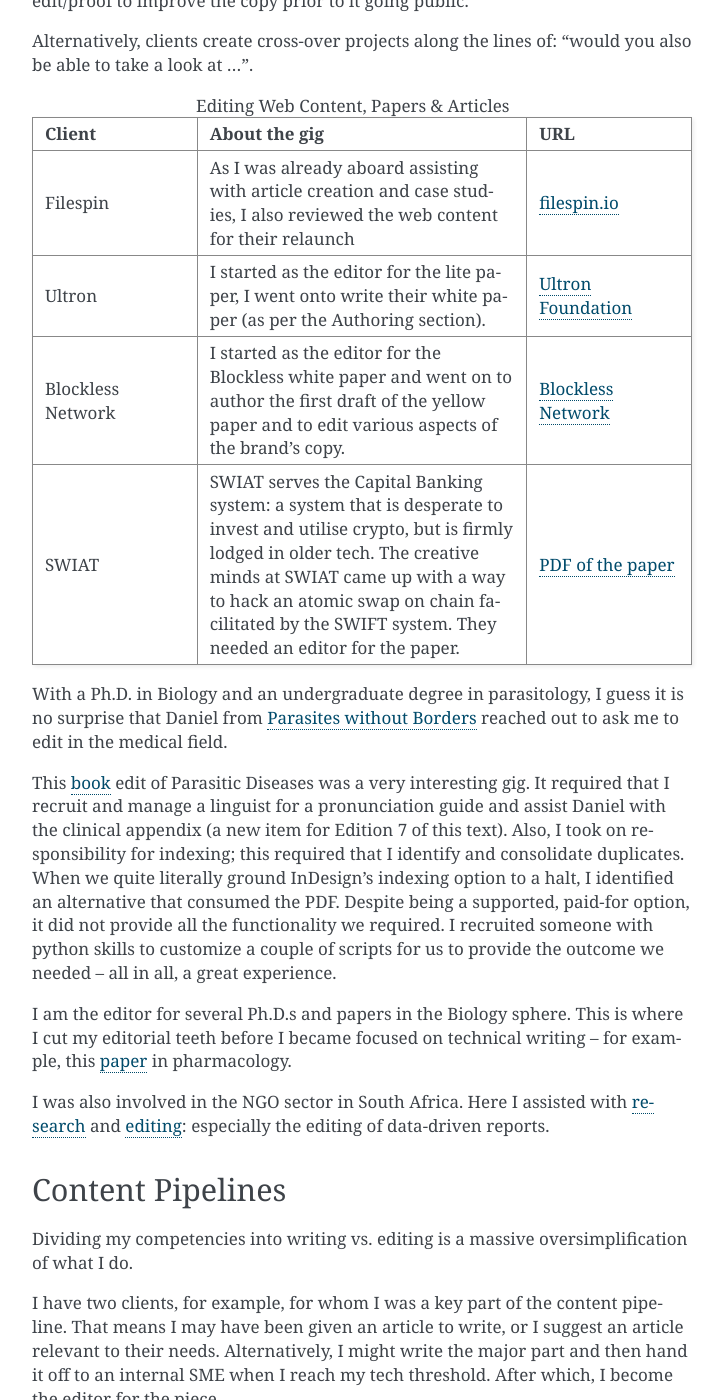
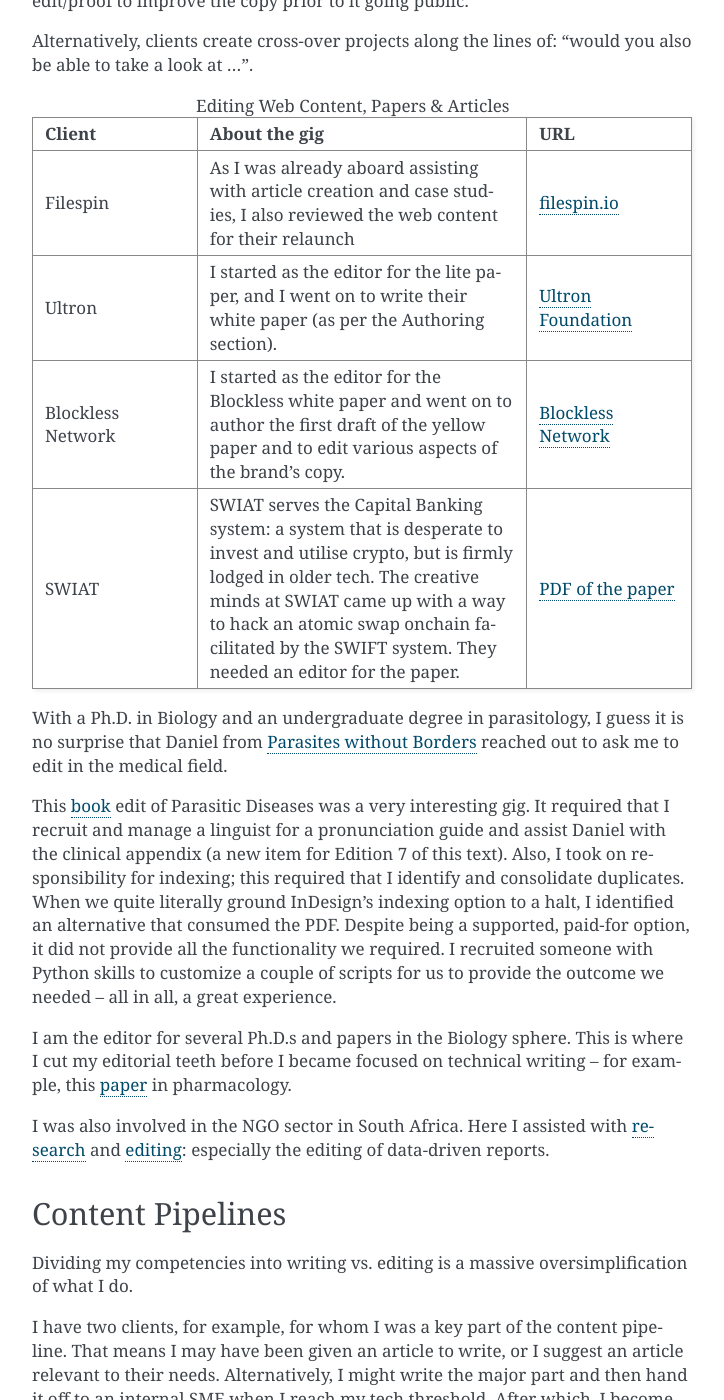
Before and after one commit to m4sterbunny/NewPortfolio, a Sphinx documentation site: the page built from source/pages/portfolio.rst, in a window 1280 px wide and 1400 px high, scrolled down 3788 px. Shown: the whole window, without its empty margins (388-1112 px from the left). Built offline with Sphinx 7.4.7, drawn with Linux system fonts in a browser that asks for light colours; some of the changed text lies outside the part shown.

Commit message:
QA round

```diff
--- a/source/pages/portfolio.rst
+++ b/source/pages/portfolio.rst
@@ -138,7 +138,7 @@
      - `Developer Portal <https://neonevm.org/docs/api/neon-api>`_
    * - `SMTP2go <https://www.smtp2go.com/>`_
      - Bulk email manager OpenAPI 3
-     - `Slate API Docs <https://smtp2go.github.io/smtp2go.apidocs/#smtp2go-api>`_
+     - `Slate API docs <https://smtp2go.github.io/smtp2go.apidocs/#smtp2go-api>`_
    * - `Upstart Commerce <https://upstartcommerce.com/>`_
      - e-commerce OpenAPI 3
      - `Upstart API docs <https://apidocs.upstartcommerce.com/docs/api-docs/8245c7c92d249-authenticate-a-consumer>`_
@@ -147,7 +147,7 @@
      - `Algopix API docs <https://docs.algopix.com/docs/algopix-api-documentation/ZG9jOjE3ODE1Mjg1-authentication>`_
    * - `Faria <https://www.faria.org/about>`_
      - Private API docs: Education management system OpenAPI
-     - `Faria API Docs extract <https://m4sterbunny.github.io/build/#client-3-faria>`_
+     - `Faria API docs extract <https://m4sterbunny.github.io/build/#client-3-faria>`_
    * - `Cloud RF <https://cloudrf.com/mapping-mesh-networks/>`_
      - Radio pylon mapping OpenAPI
      - `RF API docs <https://cloudrf.com/documentation/developer/swagger-ui/#/>`_
@@ -167,7 +167,7 @@
 
 While most of the developer docs I have been responsible for are also API docs, this is not always the case. See my :ref:`Web3 dev docs <developerdocs>` for more on the blockchain-specific dev portals.
 
-The challenge with Web3 docs on token-floated projects, is that there is often a need to accommodate a retail as well as developer audiences. While in the Web2 world, there is a clear separation between retail/user docs and developer portals.
+The challenge with Web3 docs on token-floated projects is that there is often a need to accommodate retail as well as developer audiences. While in the Web2 world, there is a clear separation between retail/user docs and developer portals.
 
 Author
 ******
@@ -202,7 +202,7 @@
      - Having cleaned up the API, Upstart commissioned the first article for their blog: an explainer of their product's rationale.
      - product_ rationale
    * - Filespin
-     - Filespin's project required case studies, blog articles, and a website content review. Their product offering can support many sectors; they, therefore, needed to improve their SEO for multiple keywords.
+     - Filespin's project required case studies, blog articles, and a website content review. Their product offering can support many sectors; therefore, they needed to improve their SEO for multiple keywords.
      - image_ delivery
    * -
      -
@@ -282,20 +282,20 @@
      - As I was already aboard assisting with article creation and case studies, I also reviewed the web content for their relaunch
      - `filespin.io <https://filespin.io/>`_
    * - Ultron
-     - I started as the editor for the lite paper, I went onto write their white paper (as per the Authoring section).
+     - I started as the editor for the lite paper, and I went on to write their white paper (as per the Authoring section).
      - `Ultron Foundation <https://ultron.foundation/>`_
    * - Blockless Network
      - I started as the editor for the Blockless white paper and went on to author the first draft of the yellow paper and to edit various aspects of the brand's copy.
      - `Blockless Network <https://blockless.network/>`_
    * - SWIAT
-     - SWIAT serves the Capital Banking system: a system that is desperate to invest and utilise crypto, but is firmly lodged in older tech. The creative minds at SWIAT came up with a way to hack an atomic swap on chain facilitated by the SWIFT system. They needed an editor for the paper.
+     - SWIAT serves the Capital Banking system: a system that is desperate to invest and utilise crypto, but is firmly lodged in older tech. The creative minds at SWIAT came up with a way to hack an atomic swap onchain facilitated by the SWIFT system. They needed an editor for the paper.
      - `PDF of the paper <https://www.swiat.io/media/swiat_cycros_whitepaper.pdf>`_
 
 
 
 With a Ph.D. in Biology and an undergraduate degree in parasitology, I guess it is no surprise that Daniel from `Parasites without Borders <http://parasiteswithoutborders.com/books/>`_ reached out to ask me to edit in the medical field.
 
-This book_ edit of Parasitic Diseases was a very interesting gig. It required that I recruit and manage a linguist for a pronunciation guide and assist Daniel with the clinical appendix (a new item for Edition 7 of this text). Also, I took on responsibility for indexing; this required that I identify and consolidate duplicates. When we quite literally ground InDesign's indexing option to a halt, I identified an alternative that consumed the PDF. Despite being a supported, paid-for option, it did not provide all the functionality we required. I recruited someone with python skills to customize a couple of scripts for us to provide the outcome we needed -- all in all, a great experience.
+This book_ edit of Parasitic Diseases was a very interesting gig. It required that I recruit and manage a linguist for a pronunciation guide and assist Daniel with the clinical appendix (a new item for Edition 7 of this text). Also, I took on responsibility for indexing; this required that I identify and consolidate duplicates. When we quite literally ground InDesign's indexing option to a halt, I identified an alternative that consumed the PDF. Despite being a supported, paid-for option, it did not provide all the functionality we required. I recruited someone with Python skills to customize a couple of scripts for us to provide the outcome we needed -- all in all, a great experience.
 
 I am the editor for several Ph.D.s and papers in the Biology sphere. This is where I cut my editorial teeth before I became focused on technical writing -- for example, this paper_ in pharmacology.
 
@@ -472,7 +472,7 @@
 
 **General Responsibiliites**
 
-- Supporting a developer audience with Docs as code (in Markdown/static site)
+- Supporting a developer audience with docs-as-code (in Markdown/static site)
 - Developing thorough RESTful API specifications for Open API 3.0 with supporting documentation
 - Managing Documentation Chapter as service desk liaising with Branding, Marketing, InfoSec, DevOps, and Product Managers
 - Attending standups, creating and consuming tickets in Jira
```
Also changed, not shown: other parts of source/pages/portfolio.rst (+6 -6 lines), source/index.rst (+7 -6 lines), source/pages/blockchain.rst (+9 -9 lines), 11 other files.
